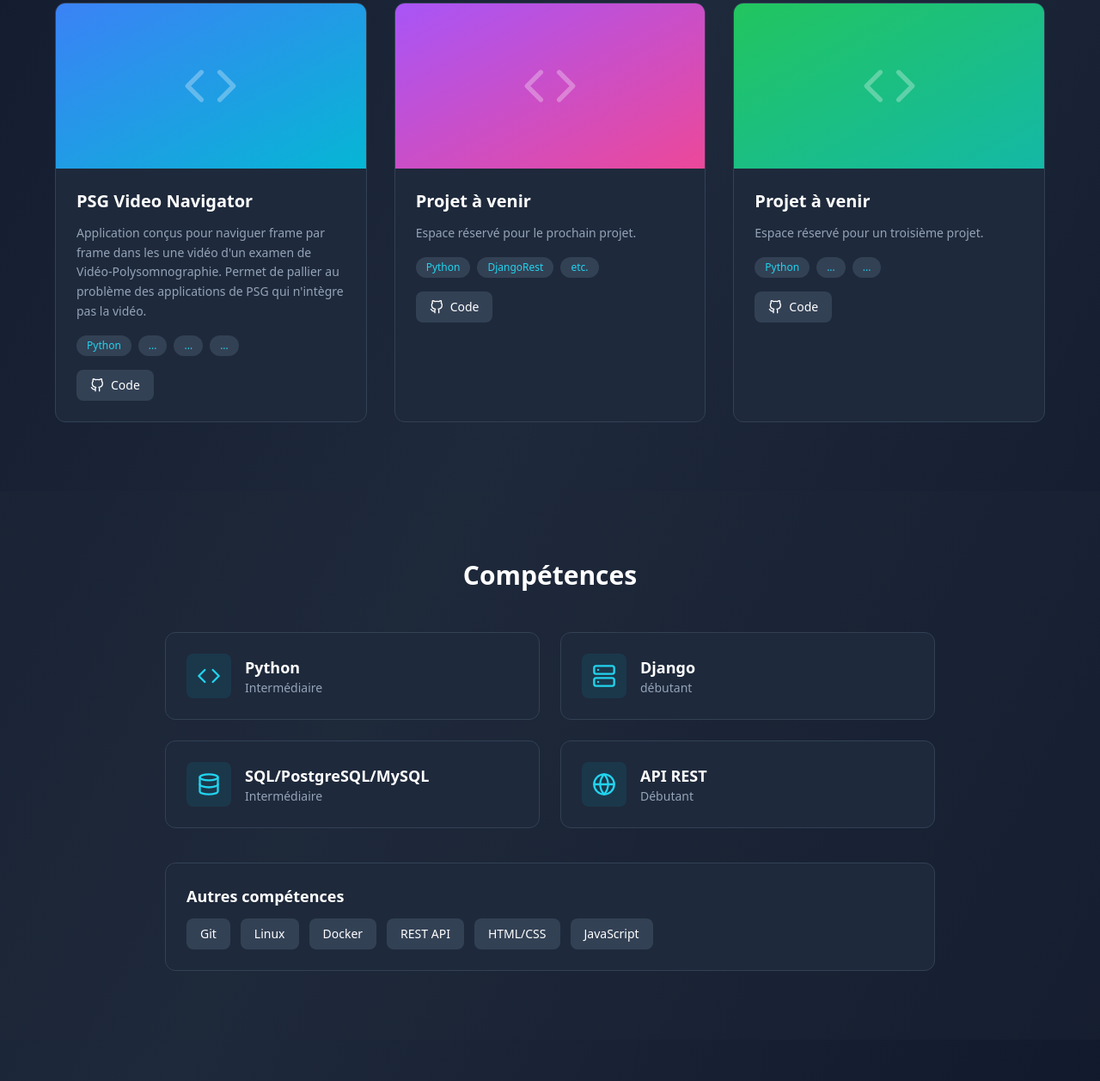
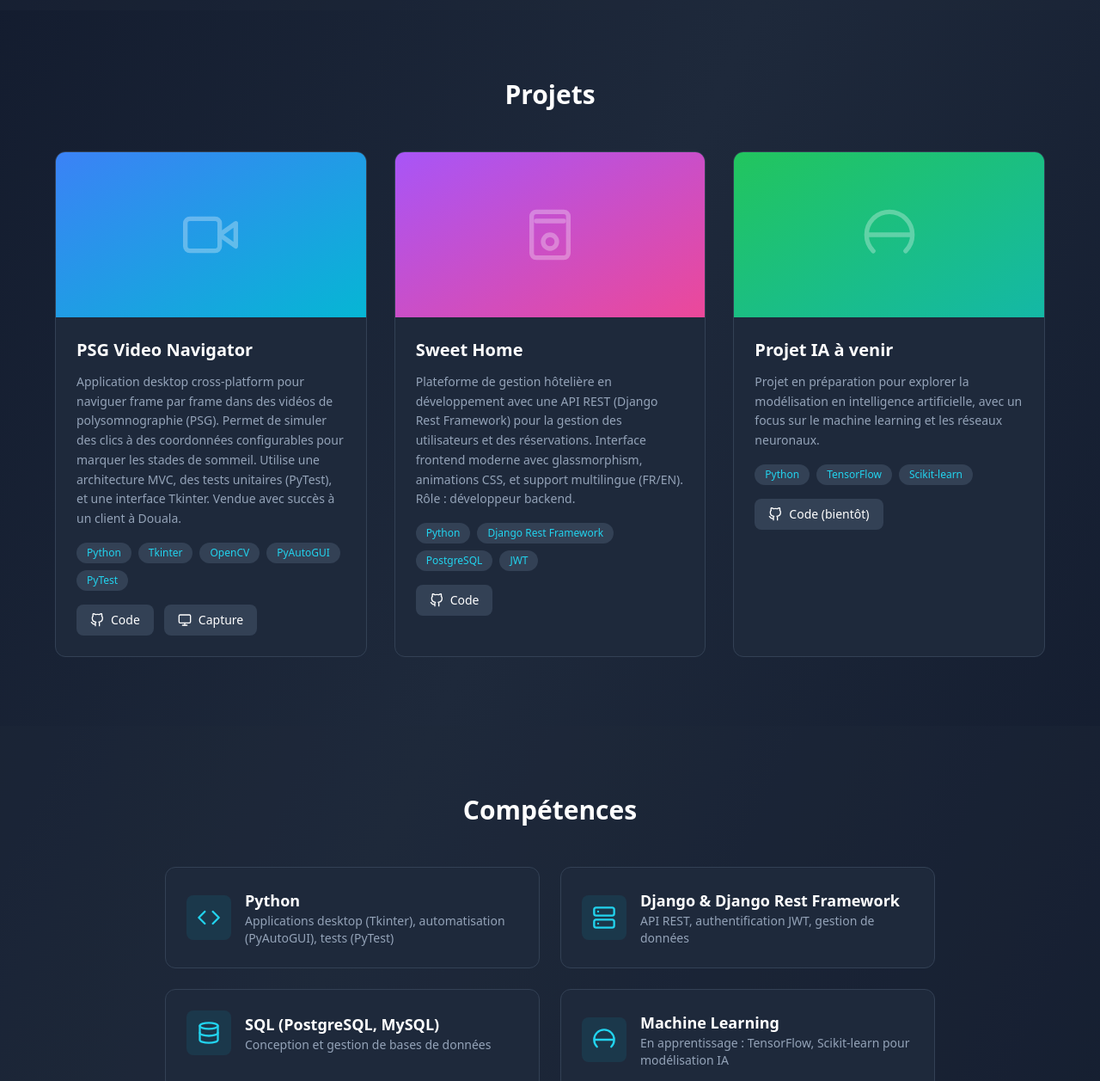
Before and after one commit to EssesDev/mon-portfolio, a plain HTML site: page index.html in a window 1280 px wide. Shown: the part 885-2142 px from the top of the page at 86% size. Drawn offline with nearby package versions, Linux system fonts and the light colour scheme.

Commit message:
Update portfolio with PSG Video Navigator and Sweet Home projects, IA focus

```diff
--- a/index.html
+++ b/index.html
@@ -3,44 +3,19 @@
 <head>
     <meta charset="UTF-8">
     <meta name="viewport" content="width=device-width, initial-scale=1.0">
-    <title>Portfolio - Développeur Python</title>
+    <meta name="description" content="Portfolio de Brice Essomba, développeur Python et aspirant développeur IA basé à Douala, Cameroun. Spécialisé en applications desktop, backend, et modélisation IA.">
+    <meta name="keywords" content="développeur Python, IA, applications desktop, backend, Django, Douala, Cameroun">
+    <meta name="author" content="Brice Essomba">
+    <title>Portfolio - Brice Essomba, Développeur Python & IA</title>
     <script src="https://cdn.tailwindcss.com"></script>
-    <style>
-        @keyframes fadeInUp {
-            from {
-                opacity: 0;
-                transform: translateY(30px);
-            }
-            to {
-                opacity: 1;
-                transform: translateY(0);
-            }
-        }
-
-        .fade-in-up {
-            animation: fadeInUp 0.6s ease-out;
-        }
-
-        .project-card {
-            transition: transform 0.3s ease, box-shadow 0.3s ease;
-        }
-
-        .project-card:hover {
-            transform: translateY(-8px);
-            box-shadow: 0 20px 40px rgba(0, 0, 0, 0.3);
-        }
-
-        html {
-            scroll-behavior: smooth;
-        }
-    </style>
+    <link rel="stylesheet" href="styles.css">
 </head>
 <body class="bg-gradient-to-br from-slate-900 via-slate-800 to-slate-900 text-white">
 
     <nav class="fixed top-0 w-full bg-slate-900/80 backdrop-blur-md z-50 border-b border-slate-700">
         <div class="max-w-6xl mx-auto px-6 py-4 flex justify-between items-center">
             <h1 class="text-2xl font-bold bg-gradient-to-r from-blue-400 to-cyan-400 bg-clip-text text-transparent">
-                Brice ESSOMBA
+                Brice Essomba
             </h1>
             <div class="flex gap-6">
                 <a href="#projets" class="hover:text-cyan-400 transition">Projets</a>
@@ -54,20 +29,20 @@
         <div class="max-w-6xl mx-auto">
             <div class="text-center space-y-6 fade-in-up">
                 <h2 class="text-5xl md:text-6xl font-bold">
-                    Développeur <span class="bg-gradient-to-r from-blue-400 to-cyan-400 bg-clip-text text-transparent">Python</span>
+                    Développeur <span class="bg-gradient-to-r from-blue-400 to-cyan-400 bg-clip-text text-transparent">Python & IA</span>
                 </h2>
                 <p class="text-xl text-slate-300 max-w-2xl mx-auto">
-                    Passionné par le développement backend. Basé à Douala, Cameroun.
+                    Développeur passionné basé à Douala, Cameroun. Je crée des applications desktop et backend robustes, avec un intérêt croissant pour l'intelligence artificielle et la modélisation.
                 </p>
                 <div class="flex gap-4 justify-center pt-4">
                     <a href="https://github.com/EssesDev" target="_blank" rel="noopener noreferrer"
-                       class="p-3 bg-slate-800 rounded-lg hover:bg-slate-700 transition">
+                       class="p-3 bg-slate-800 rounded-lg hover:bg-slate-700 transition" aria-label="GitHub de Brice Essomba">
                         <svg xmlns="http://www.w3.org/2000/svg" width="24" height="24" viewBox="0 0 24 24" fill="none" stroke="currentColor" stroke-width="2" stroke-linecap="round" stroke-linejoin="round">
                             <path d="M9 19c-5 1.5-5-2.5-7-3m14 6v-3.87a3.37 3.37 0 0 0-.94-2.61c3.14-.35 6.44-1.54 6.44-7A5.44 5.44 0 0 0 20 4.77 5.07 5.07 0 0 0 19.91 1S18.73.65 16 2.48a13.38 13.38 0 0 0-7 0C6.27.65 5.09 1 5.09 1A5.07 5.07 0 0 0 5 4.77a5.44 5.44 0 0 0-1.5 3.78c0 5.42 3.3 6.61 6.44 7A3.37 3.37 0 0 0 9 18.13V22"></path>
                         </svg>
                     </a>
                     <a href="https://linkedin.com/in/jean-brice-essomba-06a52b1a8" target="_blank" rel="noopener noreferrer"
-                       class="p-3 bg-slate-800 rounded-lg hover:bg-slate-700 transition">
+                       class="p-3 bg-slate-800 rounded-lg hover:bg-slate-700 transition" aria-label="LinkedIn de Brice Essomba">
                         <svg xmlns="http://www.w3.org/2000/svg" width="24" height="24" viewBox="0 0 24 24" fill="none" stroke="currentColor" stroke-width="2" stroke-linecap="round" stroke-linejoin="round">
                             <path d="M16 8a6 6 0 0 1 6 6v7h-4v-7a2 2 0 0 0-2-2 2 2 0 0 0-2 2v7h-4v-7a6 6 0 0 1 6-6z"></path>
                             <rect x="2" y="9" width="4" height="12"></rect>
@@ -75,7 +50,7 @@
                         </svg>
                     </a>
                     <a href="mailto:briceessomba12@gmail.com"
-                       class="p-3 bg-slate-800 rounded-lg hover:bg-slate-700 transition">
+                       class="p-3 bg-slate-800 rounded-lg hover:bg-slate-700 transition" aria-label="Contacter Brice Essomba par email">
                         <svg xmlns="http://www.w3.org/2000/svg" width="24" height="24" viewBox="0 0 24 24" fill="none" stroke="currentColor" stroke-width="2" stroke-linecap="round" stroke-linejoin="round">
                             <path d="M4 4h16c1.1 0 2 .9 2 2v12c0 1.1-.9 2-2 2H4c-1.1 0-2-.9-2-2V6c0-1.1.9-2 2-2z"></path>
                             <polyline points="22,6 12,13 2,6"></polyline>
@@ -90,9 +65,7 @@
         <div class="max-w-4xl mx-auto">
             <h3 class="text-3xl font-bold mb-8 text-center">À propos</h3>
             <p class="text-lg text-slate-300 leading-relaxed">
-                Développeur Python en apprentissage continu, je me spécialise dans la création d'applications. Après avoir déployé ma première application en production, je cherche
-                à élargir mes compétences et à contribuer à des projets innovants. Disponible pour des missions
-                freelance et des opportunités d'emploi.
+                Je suis un développeur Python basé à Douala, Cameroun, spécialisé dans les applications desktop et backend. J'ai développé et vendu <strong>PSG Video Navigator</strong>, une application pour l'analyse de vidéos polysomnographiques, à un client local, démontrant des compétences en architecture MVC et tests unitaires. En collaboration avec un collègue, je travaille sur <strong>Sweet Home</strong>, une plateforme de gestion hôtelière avec une API REST. Passionné par l'intelligence artificielle, je me forme activement en modélisation (TensorFlow, Scikit-learn) pour devenir développeur IA. Disponible pour des projets freelance et des opportunités d'emploi.
             </p>
         </div>
     </section>
@@ -104,24 +77,65 @@
 
                 <div class="project-card bg-slate-800 rounded-xl overflow-hidden border border-slate-700">
                     <div class="h-48 bg-gradient-to-br from-blue-500 to-cyan-500 flex items-center justify-center">
-                        <svg xmlns="http://www.w3.org/2000/svg" width="64" height="64" viewBox="0 0 24 24" fill="none" stroke="currentColor" stroke-width="2" stroke-linecap="round" stroke-linejoin="round" class="text-white opacity-30">
-                            <polyline points="16 18 22 12 16 6"></polyline>
-                            <polyline points="8 6 2 12 8 18"></polyline>
+                        <svg xmlns="http://www.w3.org/2000/svg" width="64" height="64" viewBox="0 0 24 24" fill="none" stroke="currentColor" stroke-width="2" stroke-linecap="round" stroke-linejoin="round" class="text-white opacity-30" aria-label="Icône de vidéo">
+                            <polygon points="23 7 16 12 23 17 23 7"></polygon>
+                            <rect x="1" y="5" width="15" height="14" rx="2" ry="2"></rect>
                         </svg>
                     </div>
                     <div class="p-6">
                         <h4 class="text-xl font-bold mb-3">PSG Video Navigator</h4>
                         <p class="text-slate-400 mb-4 text-sm leading-relaxed">
-                            Application conçus pour naviguer frame par frame dans les une vidéo d'un examen de Vidéo-Polysomnographie. Permet de pallier au problème des applications de PSG qui n'intègre pas la vidéo.
+                            Application desktop cross-platform pour naviguer frame par frame dans des vidéos de polysomnographie (PSG). Permet de simuler des clics à des coordonnées configurables pour marquer les stades de sommeil. Utilise une architecture MVC, des tests unitaires (PyTest), et une interface Tkinter. Vendue avec succès à un client à Douala.
                         </p>
                         <div class="flex flex-wrap gap-2 mb-4">
                             <span class="text-xs bg-slate-700 px-3 py-1 rounded-full text-cyan-400">Python</span>
-                            <span class="text-xs bg-slate-700 px-3 py-1 rounded-full text-cyan-400">...</span>
-                            <span class="text-xs bg-slate-700 px-3 py-1 rounded-full text-cyan-400">...</span>
-                            <span class="text-xs bg-slate-700 px-3 py-1 rounded-full text-cyan-400">...</span>
+                            <span class="text-xs bg-slate-700 px-3 py-1 rounded-full text-cyan-400">Tkinter</span>
+                            <span class="text-xs bg-slate-700 px-3 py-1 rounded-full text-cyan-400">OpenCV</span>
+                            <span class="text-xs bg-slate-700 px-3 py-1 rounded-full text-cyan-400">PyAutoGUI</span>
+                            <span class="text-xs bg-slate-700 px-3 py-1 rounded-full text-cyan-400">PyTest</span>
                         </div>
                         <div class="flex gap-3">
                             <a href="https://github.com/EssesDev/psg_video_navigator" target="_blank" rel="noopener noreferrer"
+                               class="flex items-center gap-2 text-sm bg-slate-700 px-4 py-2 rounded-lg hover:bg-slate-600 transition">
+                                <svg xmlns="http://www.w3.org/2000/svg" width="16" height="16" viewBox="0 0 24 24" fill="none" stroke="currentColor" stroke-width="2" stroke-linecap="round" stroke-linejoin="round">
+                                    <path d="M9 19c-5 1.5-5-2.5-7-3m14 6v-3.87a3.37 3.37 0 0 0-.94-2.61c3.14-.35 6.44-1.54 6.44-7A5.44 5.44 0 0 0 20 4.77 5.07 5.07 0 0 0 19.91 1S18.73.65 16 2.48a13.38 13.38 0 0 0-7 0C6.27.65 5.09 1 5.09 1A5.07 5.07 0 0 0 5 4.77a5.44 5.44 0 0 0-1.5 3.78c0 5.42 3.3 6.61 6.44 7A3.37 3.37 0 0 0 9 18.13V22"></path>
+                                </svg>
+                                Code
+                            </a>
+                            <a href="https://github.com/EssesDev/psg_video_navigator/raw/main/screenshot.png" target="_blank" rel="noopener noreferrer"
+                               class="flex items-center gap-2 text-sm bg-slate-700 px-4 py-2 rounded-lg hover:bg-slate-600 transition">
+                                <svg xmlns="http://www.w3.org/2000/svg" width="16" height="16" viewBox="0 0 24 24" fill="none" stroke="currentColor" stroke-width="2" stroke-linecap="round" stroke-linejoin="round">
+                                    <rect x="2" y="3" width="20" height="14" rx="2" ry="2"></rect>
+                                    <line x1="8" y1="21" x2="16" y2="21"></line>
+                                    <line x1="12" y1="17" x2="12" y2="21"></line>
+                                </svg>
+                                Capture
+                            </a>
+                        </div>
+                    </div>
+                </div>
+
+                <div class="project-card bg-slate-800 rounded-xl overflow-hidden border border-slate-700">
+                    <div class="h-48 bg-gradient-to-br from-purple-500 to-pink-500 flex items-center justify-center">
+                        <svg xmlns="http://www.w3.org/2000/svg" width="64" height="64" viewBox="0 0 24 24" fill="none" stroke="currentColor" stroke-width="2" stroke-linecap="round" stroke-linejoin="round" class="text-white opacity-30" aria-label="Icône d'hôtel">
+                            <path d="M18 2H6a2 2 0 0 0-2 2v16a2 2 0 0 0 2 2h12a2 2 0 0 0 2-2V4a2 2 0 0 0-2-2z"></path>
+                            <path d="M12 18a3 3 0 1 0 0-6 3 3 0 0 0 0 6z"></path>
+                            <path d="M6 6h12"></path>
+                        </svg>
+                    </div>
+                    <div class="p-6">
+                        <h4 class="text-xl font-bold mb-3">Sweet Home</h4>
+                        <p class="text-slate-400 mb-4 text-sm leading-relaxed">
+                            Plateforme de gestion hôtelière en développement avec une API REST (Django Rest Framework) pour la gestion des utilisateurs et des réservations. Interface frontend moderne avec glassmorphism, animations CSS, et support multilingue (FR/EN). Rôle : développeur backend.
+                        </p>
+                        <div class="flex flex-wrap gap-2 mb-4">
+                            <span class="text-xs bg-slate-700 px-3 py-1 rounded-full text-cyan-400">Python</span>
+                            <span class="text-xs bg-slate-700 px-3 py-1 rounded-full text-cyan-400">Django Rest Framework</span>
+                            <span class="text-xs bg-slate-700 px-3 py-1 rounded-full text-cyan-400">PostgreSQL</span>
+                            <span class="text-xs bg-slate-700 px-3 py-1 rounded-full text-cyan-400">JWT</span>
+                        </div>
+                        <div class="flex gap-3">
+                            <a href="https://github.com/EssesDev/hotel_management" target="_blank" rel="noopener noreferrer"
                                class="flex items-center gap-2 text-sm bg-slate-700 px-4 py-2 rounded-lg hover:bg-slate-600 transition">
                                 <svg xmlns="http://www.w3.org/2000/svg" width="16" height="16" viewBox="0 0 24 24" fill="none" stroke="currentColor" stroke-width="2" stroke-linecap="round" stroke-linejoin="round">
                                     <path d="M9 19c-5 1.5-5-2.5-7-3m14 6v-3.87a3.37 3.37 0 0 0-.94-2.61c3.14-.35 6.44-1.54 6.44-7A5.44 5.44 0 0 0 20 4.77 5.07 5.07 0 0 0 19.91 1S18.73.65 16 2.48a13.38 13.38 0 0 0-7 0C6.27.65 5.09 1 5.09 1A5.07 5.07 0 0 0 5 4.77a5.44 5.44 0 0 0-1.5 3.78c0 5.42 3.3 6.61 6.44 7A3.37 3.37 0 0 0 9 18.13V22"></path>
@@ -133,56 +147,27 @@
                 </div>
 
                 <div class="project-card bg-slate-800 rounded-xl overflow-hidden border border-slate-700">
-                    <div class="h-48 bg-gradient-to-br from-purple-500 to-pink-500 flex items-center justify-center">
-                        <svg xmlns="http://www.w3.org/2000/svg" width="64" height="64" viewBox="0 0 24 24" fill="none" stroke="currentColor" stroke-width="2" stroke-linecap="round" stroke-linejoin="round" class="text-white opacity-30">
-                            <polyline points="16 18 22 12 16 6"></polyline>
-                            <polyline points="8 6 2 12 8 18"></polyline>
+                    <div class="h-48 bg-gradient-to-br from-green-500 to-teal-500 flex items-center justify-center">
+                        <svg xmlns="http://www.w3.org/2000/svg" width="64" height="64" viewBox="0 0 24 24" fill="none" stroke="currentColor" stroke-width="2" stroke-linecap="round" stroke-linejoin="round" class="text-white opacity-30" aria-label="Icône d'IA">
+                            <path d="M12 2a10 10 0 0 0-10 10c0 2.76 1.12 5.26 2.93 7.07M12 2a10 10 0 0 1 10 10c0 2.76-1.12 5.26-2.93 7.07M2 12h20"></path>
                         </svg>
                     </div>
                     <div class="p-6">
-                        <h4 class="text-xl font-bold mb-3">Projet à venir</h4>
+                        <h4 class="text-xl font-bold mb-3">Projet IA à venir</h4>
                         <p class="text-slate-400 mb-4 text-sm leading-relaxed">
-                            Espace réservé pour le prochain projet.
+                            Projet en préparation pour explorer la modélisation en intelligence artificielle, avec un focus sur le machine learning et les réseaux neuronaux.
                         </p>
                         <div class="flex flex-wrap gap-2 mb-4">
                             <span class="text-xs bg-slate-700 px-3 py-1 rounded-full text-cyan-400">Python</span>
-                            <span class="text-xs bg-slate-700 px-3 py-1 rounded-full text-cyan-400">DjangoRest</span>
-                            <span class="text-xs bg-slate-700 px-3 py-1 rounded-full text-cyan-400">etc.</span>
+                            <span class="text-xs bg-slate-700 px-3 py-1 rounded-full text-cyan-400">TensorFlow</span>
+                            <span class="text-xs bg-slate-700 px-3 py-1 rounded-full text-cyan-400">Scikit-learn</span>
                         </div>
                         <div class="flex gap-3">
                             <a href="#" class="flex items-center gap-2 text-sm bg-slate-700 px-4 py-2 rounded-lg hover:bg-slate-600 transition">
                                 <svg xmlns="http://www.w3.org/2000/svg" width="16" height="16" viewBox="0 0 24 24" fill="none" stroke="currentColor" stroke-width="2" stroke-linecap="round" stroke-linejoin="round">
                                     <path d="M9 19c-5 1.5-5-2.5-7-3m14 6v-3.87a3.37 3.37 0 0 0-.94-2.61c3.14-.35 6.44-1.54 6.44-7A5.44 5.44 0 0 0 20 4.77 5.07 5.07 0 0 0 19.91 1S18.73.65 16 2.48a13.38 13.38 0 0 0-7 0C6.27.65 5.09 1 5.09 1A5.07 5.07 0 0 0 5 4.77a5.44 5.44 0 0 0-1.5 3.78c0 5.42 3.3 6.61 6.44 7A3.37 3.37 0 0 0 9 18.13V22"></path>
                                 </svg>
-                                Code
-                            </a>
-                        </div>
-                    </div>
-                </div>
-
-                <div class="project-card bg-slate-800 rounded-xl overflow-hidden border border-slate-700">
-                    <div class="h-48 bg-gradient-to-br from-green-500 to-teal-500 flex items-center justify-center">
-                        <svg xmlns="http://www.w3.org/2000/svg" width="64" height="64" viewBox="0 0 24 24" fill="none" stroke="currentColor" stroke-width="2" stroke-linecap="round" stroke-linejoin="round" class="text-white opacity-30">
-                            <polyline points="16 18 22 12 16 6"></polyline>
-                            <polyline points="8 6 2 12 8 18"></polyline>
-                        </svg>
-                    </div>
-                    <div class="p-6">
-                        <h4 class="text-xl font-bold mb-3">Projet à venir</h4>
-                        <p class="text-slate-400 mb-4 text-sm leading-relaxed">
-                            Espace réservé pour un troisième projet.
-                        </p>
-                        <div class="flex flex-wrap gap-2 mb-4">
-                            <span class="text-xs bg-slate-700 px-3 py-1 rounded-full text-cyan-400">Python</span>
-                            <span class="text-xs bg-slate-700 px-3 py-1 rounded-full text-cyan-400">...</span>
-                            <span class="text-xs bg-slate-700 px-3 py-1 rounded-full text-cyan-400">...</span>
-                        </div>
-                        <div class="flex gap-3">
-                            <a href="#" class="flex items-center gap-2 text-sm bg-slate-700 px-4 py-2 rounded-lg hover:bg-slate-600 transition">
-                                <svg xmlns="http://www.w3.org/2000/svg" width="16" height="16" viewBox="0 0 24 24" fill="none" stroke="currentColor" stroke-width="2" stroke-linecap="round" stroke-linejoin="round">
-                                    <path d="M9 19c-5 1.5-5-2.5-7-3m14 6v-3.87a3.37 3.37 0 0 0-.94-2.61c3.14-.35 6.44-1.54 6.44-7A5.44 5.44 0 0 0 20 4.77 5.07 5.07 0 0 0 19.91 1S18.73.65 16 2.48a13.38 13.38 0 0 0-7 0C6.27.65 5.09 1 5.09 1A5.07 5.07 0 0 0 5 4.77a5.44 5.44 0 0 0-1.5 3.78c0 5.42 3.3 6.61 6.44 7A3.37 3.37 0 0 0 9 18.13V22"></path>
-                                </svg>
-                                Code
+                                Code (bientôt)
                             </a>
                         </div>
                     </div>
@@ -207,7 +192,7 @@
                         </div>
                         <div>
                             <h4 class="text-lg font-semibold">Python</h4>
-                            <p class="text-slate-400 text-sm">Intermédiaire</p>
+                            <p class="text-slate-400 text-sm">Applications desktop (Tkinter), automatisation (PyAutoGUI), tests (PyTest)</p>
                         </div>
                     </div>
                 </div>
@@ -223,8 +208,8 @@
                             </svg>
                         </div>
                         <div>
-                            <h4 class="text-lg font-semibold">Django</h4>
-                            <p class="text-slate-400 text-sm">débutant</p>
+                            <h4 class="text-lg font-semibold">Django & Django Rest Framework</h4>
+                            <p class="text-slate-400 text-sm">API REST, authentification JWT, gestion de données</p>
                         </div>
                     </div>
                 </div>
@@ -239,8 +224,8 @@
                             </svg>
                         </div>
                         <div>
-                            <h4 class="text-lg font-semibold">SQL/PostgreSQL/MySQL</h4>
-                            <p class="text-slate-400 text-sm">Intermédiaire</p>
+                            <h4 class="text-lg font-semibold">SQL (PostgreSQL, MySQL)</h4>
+                            <p class="text-slate-400 text-sm">Conception et gestion de bases de données</p>
                         </div>
                     </div>
                 </div>
@@ -249,14 +234,12 @@
                     <div class="flex items-center gap-4">
                         <div class="p-3 bg-cyan-500/10 rounded-lg">
                             <svg xmlns="http://www.w3.org/2000/svg" width="28" height="28" viewBox="0 0 24 24" fill="none" stroke="currentColor" stroke-width="2" stroke-linecap="round" stroke-linejoin="round" class="text-cyan-400">
-                                <circle cx="12" cy="12" r="10"></circle>
-                                <line x1="2" y1="12" x2="22" y2="12"></line>
-                                <path d="M12 2a15.3 15.3 0 0 1 4 10 15.3 15.3 0 0 1-4 10 15.3 15.3 0 0 1-4-10 15.3 15.3 0 0 1 4-10z"></path>
+                                <path d="M12 2a10 10 0 0 0-10 10c0 2.76 1.12 5.26 2.93 7.07M12 2a10 10 0 0 1 10 10c0 2.76-1.12 5.26-2.93 7.07M2 12h20"></path>
                             </svg>
                         </div>
                         <div>
-                            <h4 class="text-lg font-semibold">API REST</h4>
-                            <p class="text-slate-400 text-sm">Débutant</p>
+                            <h4 class="text-lg font-semibold">Machine Learning</h4>
+                            <p class="text-slate-400 text-sm">En apprentissage : TensorFlow, Scikit-learn pour modélisation IA</p>
                         </div>
                     </div>
                 </div>
@@ -269,9 +252,9 @@
                     <span class="bg-slate-700 px-4 py-2 rounded-lg text-sm">Git</span>
                     <span class="bg-slate-700 px-4 py-2 rounded-lg text-sm">Linux</span>
                     <span class="bg-slate-700 px-4 py-2 rounded-lg text-sm">Docker</span>
-                    <span class="bg-slate-700 px-4 py-2 rounded-lg text-sm">REST API</span>
                     <span class="bg-slate-700 px-4 py-2 rounded-lg text-sm">HTML/CSS</span>
                     <span class="bg-slate-700 px-4 py-2 rounded-lg text-sm">JavaScript</span>
+                    <span class="bg-slate-700 px-4 py-2 rounded-lg text-sm">PyTest</span>
                 </div>
             </div>
         </div>
@@ -281,7 +264,7 @@
         <div class="max-w-4xl mx-auto text-center">
             <h3 class="text-3xl font-bold mb-8">Travaillons ensemble</h3>
             <p class="text-slate-300 mb-8 text-lg">
-                Je suis disponible pour des projets freelance et des opportunités d'emploi.
+                Disponible pour des projets freelance, des collaborations en IA, ou des opportunités d'emploi à Douala ou à distance.
             </p>
             <div class="flex flex-col sm:flex-row gap-4 justify-center">
                 <a href="mailto:briceessomba12@gmail.com"
@@ -304,7 +287,7 @@
     </section>
 
     <footer class="py-8 px-6 border-t border-slate-700 text-center text-slate-400">
-        <p>&copy; 2025 Brice ESSOMBA. Développé avec HTML, CSS et Tailwind CSS.</p>
+        <p>&copy; 2025 Brice Essomba. Développé avec <a href="https://tailwindcss.com" target="_blank" rel="noopener noreferrer" class="hover:text-cyan-400 transition">Tailwind CSS</a>. <a href="https://github.com/EssesDev" target="_blank" rel="noopener noreferrer" class="hover:text-cyan-400 transition">Voir mes projets sur GitHub</a>.</p>
     </footer>
 
 </body>
--- /dev/null
+++ b/styles.css
@@ -0,0 +1,27 @@
+@keyframes fadeInUp {
+    from {
+        opacity: 0;
+        transform: translateY(30px);
+    }
+    to {
+        opacity: 1;
+        transform: translateY(0);
+    }
+}
+
+.fade-in-up {
+    animation: fadeInUp 0.6s ease-out;
+}
+
+.project-card {
+    transition: transform 0.3s ease, box-shadow 0.3s ease;
+}
+
+.project-card:hover {
+    transform: translateY(-8px);
+    box-shadow: 0 20px 40px rgba(0, 0, 0, 0.3);
+}
+
+html {
+    scroll-behavior: smooth;
+}
```
